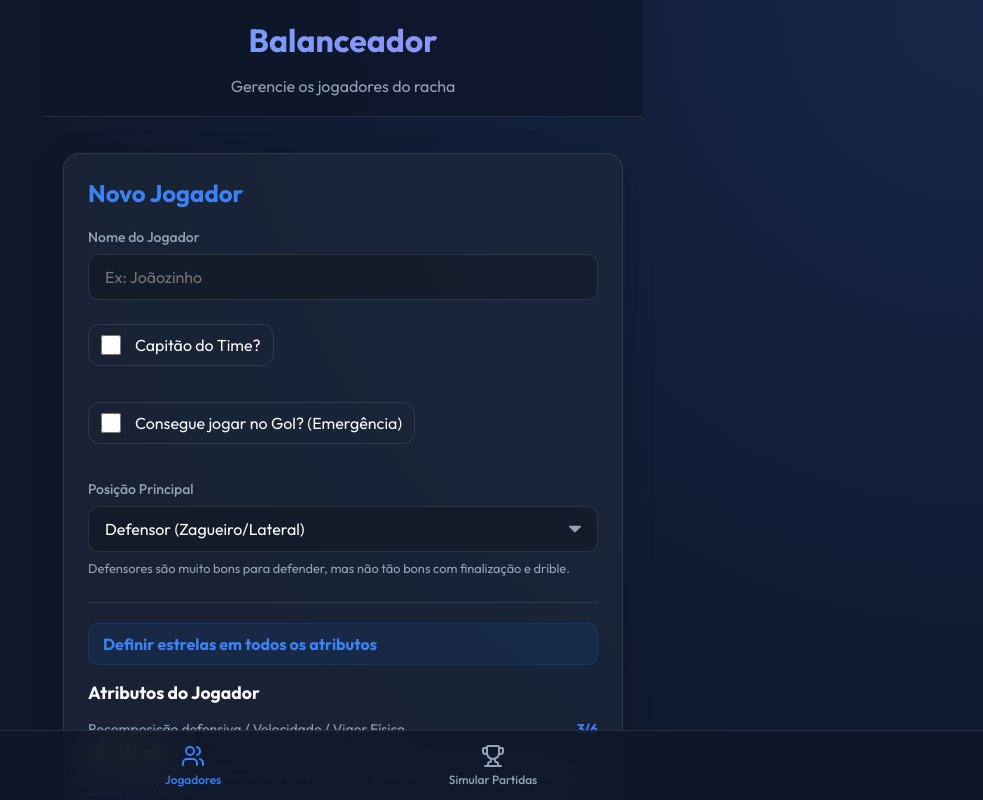
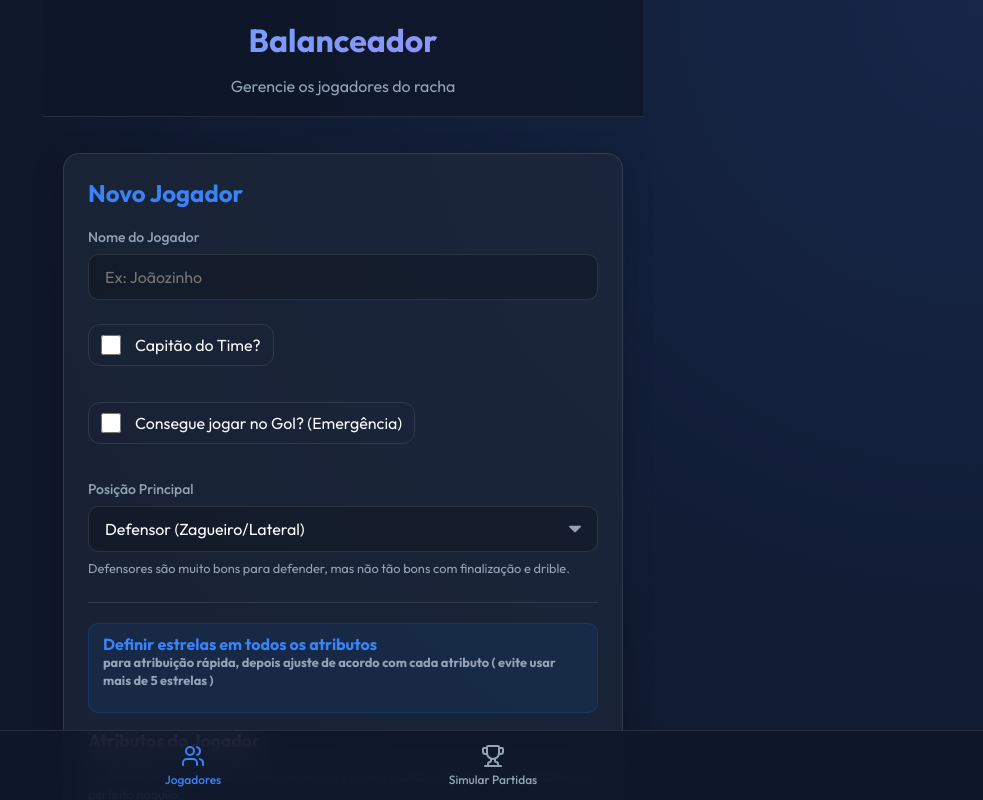
Before and after one commit to Jean-Paulo-Public/balanceador-de-times-posicoes, a React (Vite) app: page / in a window 1280 px wide. Both pictures are taken after a click on the button "Adicionar Jogador". Shown: the top 800 px of the page, without its empty margins (297-1280 px from the left). Built offline with nearby package versions, Linux system fonts and the light colour scheme.

Commit message:
Ajuste nos labels

```diff
--- a/src/components/PlayerForm.tsx
+++ b/src/components/PlayerForm.tsx
@@ -138,10 +138,16 @@ export function PlayerForm({ onClose, editingPlayer }: PlayerFormProps) {
           {allStatsAreDefault && (
             <div style={{ marginBottom: '16px', padding: '10px 14px', borderRadius: '10px', background: 'rgba(0, 123, 255, 0.08)', border: '1px solid rgba(0, 123, 255, 0.2)', color: 'var(--primary)', fontWeight: 700 }}>
               Definir estrelas em todos os atributos
+              <p style={{ fontSize: '0.8rem', color: 'var(--text-muted)', marginBottom: '12px', lineHeight: '1.4' }}>
+                para atribuição rápida, depois ajuste de acordo com cada atributo ( evite usar mais de 5 estrelas )
+              </p>
             </div>
           )}
           <h3 style={{ fontSize: '1.1rem', marginBottom: '16px' }}>Atributos do Jogador</h3>
           <div style={{ marginBottom: '20px' }}>
+            <p style={{ fontSize: '0.8rem', color: 'var(--text-muted)', marginBottom: '12px', lineHeight: '1.4' }}>
+              Prefira escolher entre 1-5 estrelas, sendo 5.5 e 6 para quando o jogador for praticamente perfeito naquilo.
+            </p>
             <StarRating
               label="Recomposição defensiva / Velocidade / Vigor Físico"
               value={stats.geral_recomposicaoVelocidadeVigor!}
@@ -220,7 +226,7 @@ export function PlayerForm({ onClose, editingPlayer }: PlayerFormProps) {
             <div style={{ marginTop: '20px', padding: '12px', background: 'rgba(0,100,200,0.2)', borderRadius: '8px', border: '1px solid rgba(0,150,255,0.3)' }}>
               <h4 style={{ color: '#00A8FF', marginBottom: '8px' }}>⚽ Atributos de Goleiro</h4>
               <p style={{ fontSize: '0.8rem', color: 'var(--text-muted)', marginBottom: '12px', lineHeight: '1.4' }}>
-                Avalie os atributos específicos de goleiro. Use escala de 1-5 estrelas, sendo 5 para praticamente perfeito naquilo.
+                Avalie os atributos específicos de goleiro.
               </p>
               <StarRating label="Defesa / Reflexo" value={stats.gk_defesaReflexo!} onChange={v => updateStat('gk_defesaReflexo', v)} />
               <StarRating label="Saída de bola precisa / Passe" value={stats.gk_saidaPrecisa!} onChange={v => updateStat('gk_saidaPrecisa', v)} />
```
